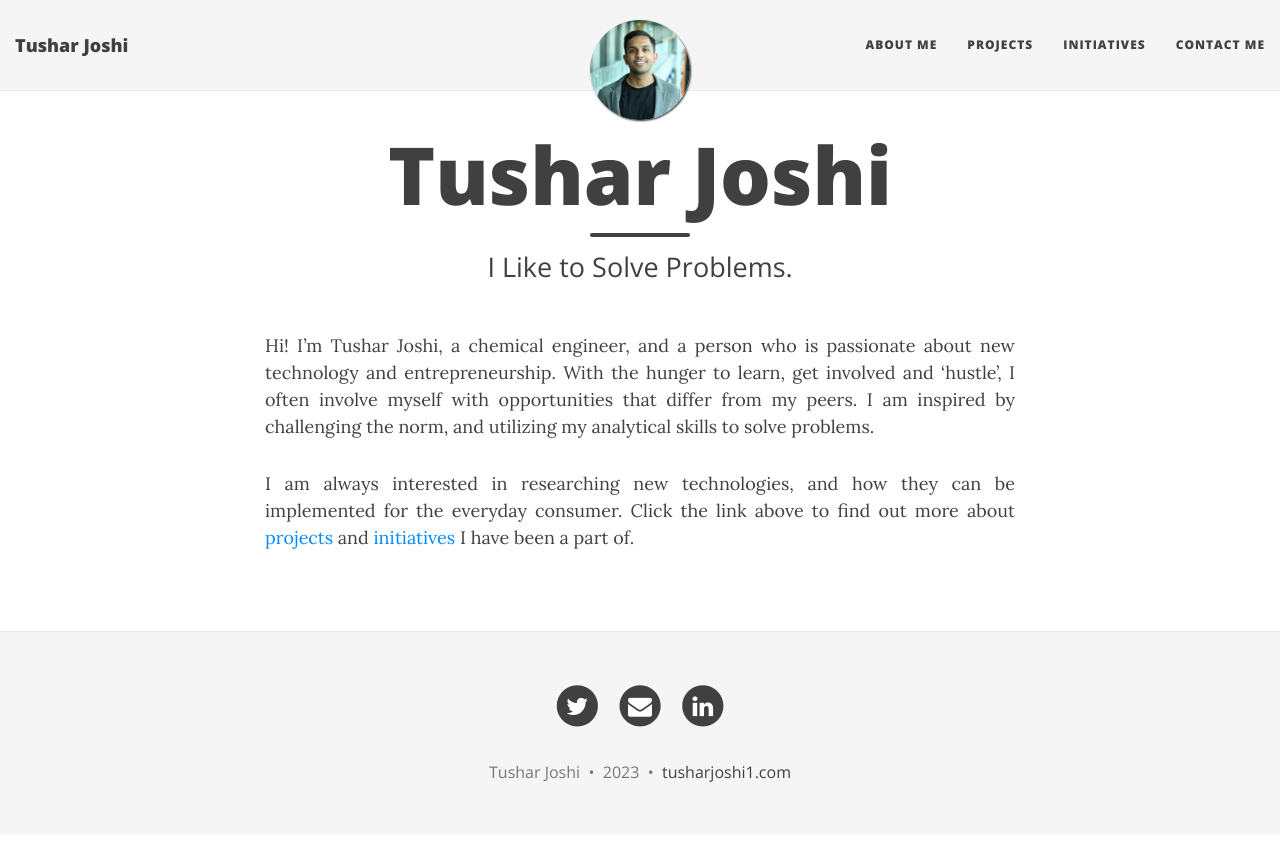
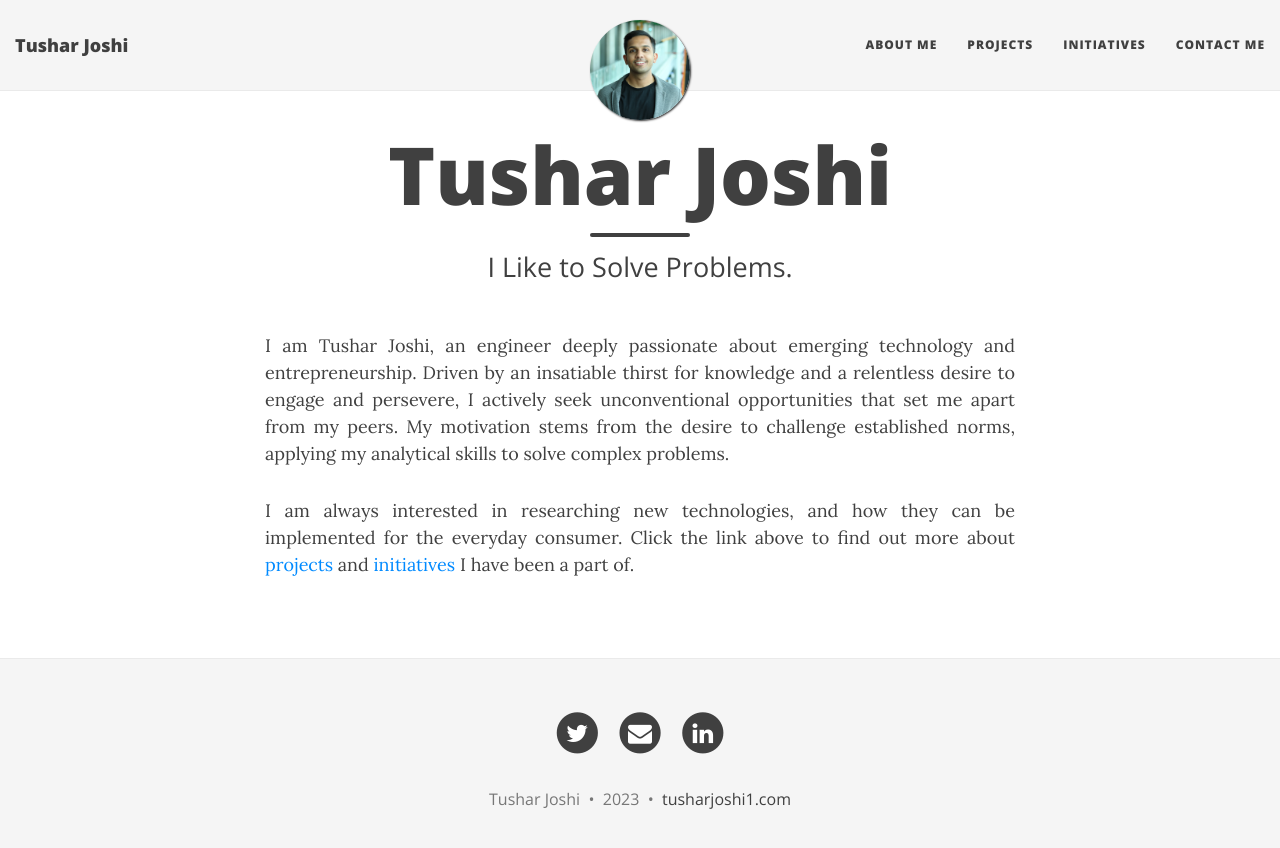
Before and after one commit to tusharjoshi1/tusharjoshi1.github.io, a Jekyll site: the page built from index.html, in a window 1280 px wide. Shown: the top 848 px of the page. Built offline with Jekyll 4.4.1, drawn with Linux system fonts in a browser that asks for light colours; nearby versions of some CDN libraries; the list of posts is cut into pages by our own code.

Commit message:
Update index.html

```diff
--- a/index.html
+++ b/index.html
@@ -5,6 +5,6 @@ subtitle: I Like to Solve Problems.
 ---
 
 
-<p align="justify">Hi! I’m Tushar Joshi, a chemical engineer, and a person who is passionate about new technology and entrepreneurship. With the hunger to learn, get involved and ‘hustle’, I often involve myself with opportunities that differ from my peers. I am inspired by challenging the norm, and utilizing my analytical skills to solve problems.</p>
+<p align="justify">I am Tushar Joshi, an engineer deeply passionate about emerging technology and entrepreneurship. Driven by an insatiable thirst for knowledge and a relentless desire to engage and persevere, I actively seek unconventional opportunities that set me apart from my peers. My motivation stems from the desire to challenge established norms, applying my analytical skills to solve complex problems.</p>
 <p></p>
 <p align="justify">I am always interested in researching new technologies, and how they can be implemented for the everyday consumer. Click the link above to find out more about <a href="http://tusharjoshi1.com/projects/">projects</a> and <a href="http://tusharjoshi1.com/initiatives/">initiatives</a> I have been a part of.</p>
```
